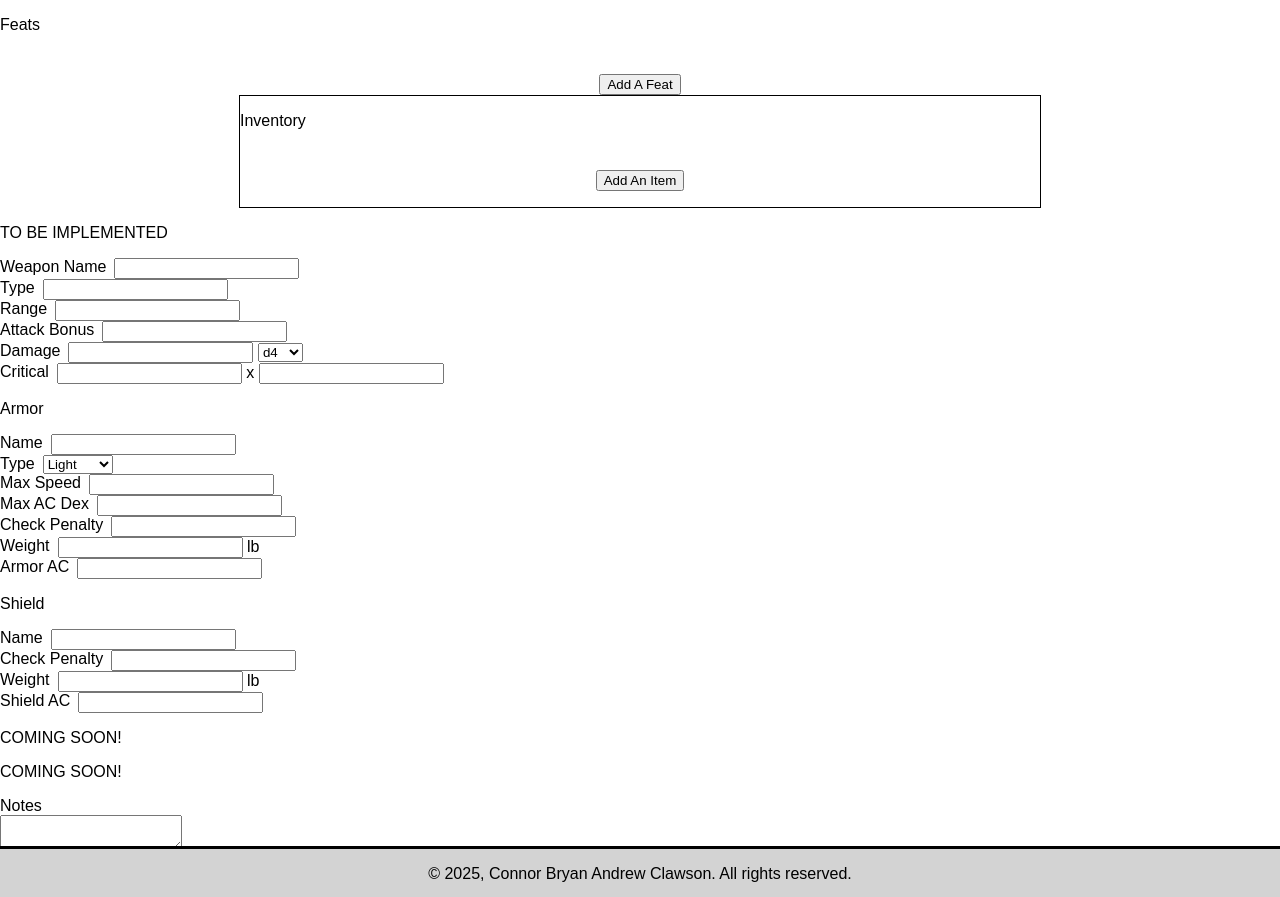
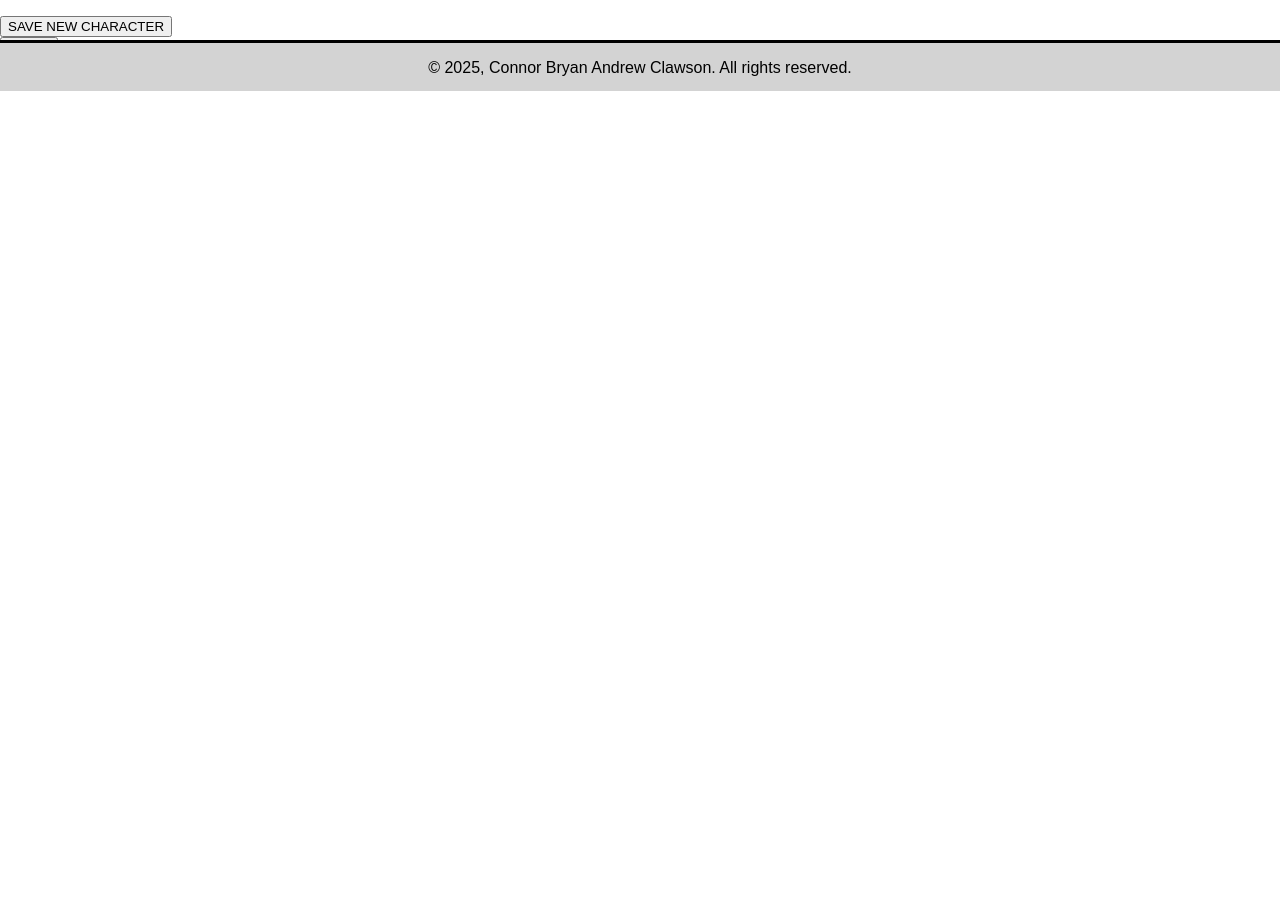
Before and after one commit to ZackLynx/Character_Manager, a PHP site: template view/table_add.php in a window 1280 px wide. Shown: the part 709-1606 px from the top of the page. After the commit the page ends 800 px from the top, so only its background shows below. Run offline with PHP 8.4, Linux system fonts and the light colour scheme; the template is opened without the code that fills it, so the values that code supplies are empty.

Commit message:
Changes logs brought up to date plus current progress.

```diff
--- a/controller/controller.php
+++ b/controller/controller.php
@@ -26,6 +26,7 @@ CBAC        2025-04-27      added migrate-skills action for Skills rework
 CBAC        2025-04-28      First successful test of skill values migration. Moved from if-else
                             branches to switch-case blocks for actions
 CBAC        2025-05-02      Finished skills rework implementation
+CBAC        2025-05-06      Tests begin for evaluating cookies as alternative to hidden fields.
 -----------------------------------------------------------------------------------------------
 */
 
--- a/js/character_sheet.js
+++ b/js/character_sheet.js
@@ -16,6 +16,7 @@ CBAC        2025-04-15      Renamed file from `skills_autocalc.js` to `character
                             Added first pass of functions for Feats.
 CBAC        2025-04-24      Added function for adding new items.
 CBAC        2025-05-04      Skill Bonus now shows the calculation of the skill fields.
+CBAC        2025-05-08      Tabs tested and implemented.
 -----------------------------------------------------------------------------------------------
 */
 
--- a/model/table_data.php
+++ b/model/table_data.php
@@ -34,6 +34,7 @@ CBAC        2025-04-28      Exploring new CRUD approach with `REPLACE INTO` keyw
                             Added prune_characters_columns() for later use, DO NOT EXECUTE THIS
                             FUNCTION YET!
 CBAC        2025-05-02      Skills now delete when a character is deleted.
+CBAC        2025-05-07      Skills
 -----------------------------------------------------------------------------------------------
 */
 
--- a/sql/character_skills.sql
+++ b/sql/character_skills.sql
@@ -15,6 +15,8 @@ Who         When            What
 CBAC        2025-04-22      Original Version
 CBAC        2025-04-26      Added Foreign Key constraints.
 CBAC        2025-04-27      `character_skills` now uses a 3 key composite key.
+CBAC        2025-05-06      Completed inclusion of all 11 core classes class skills
+CBAC        2025-05-07      Successful draft of new query for getting class skills
 -----------------------------------------------------------------------------------------------
 */
 
--- a/sql/inventory.sql
+++ b/sql/inventory.sql
@@ -25,6 +25,5 @@ CREATE TABLE `inventory` (
     Item_Desc TEXT
 );
 
-
 ALTER TABLE `inventory` ADD CONSTRAINT `FK_Inv_Character`
 FOREIGN KEY (`Character_ID`) REFERENCES `characters` (`Character_ID`);
--- a/view/character_sheet.php
+++ b/view/character_sheet.php
@@ -29,6 +29,8 @@ CBAC        2025-04-30      Added Character level field
 CBAC        2025-05-02      New skills system fully implemented on this page.
 CBAC        2025-05-03      placeholder fields for armor and weapons added, php and JavaScript
                             not yet implemented.
+CBAC        2025-05-04      Small chances to skill fields for new real-time calculation script.
+CBAC        2025-05-08      Tabs fully implemented. Skills are the default view
 -----------------------------------------------------------------------------------------------
 Still To Do:
 Dynamically assign this variable based on the characters ability scores.
@@ -271,7 +273,7 @@ $abilities = ['STR', 'DEX', 'CON', 'INT', 'WIS', 'CHA'];
 
 <div id="tab-view">
     <div id="tabs">
-        <button type="button" id="button-skills">Skills</button>
+        <button type="button" class="selected-tab" id="button-skills">Skills</button>
         <button type="button" id="button-feats">Feats</button>
         <button type="button" id="button-inventory">Inventory</button>
         <button type="button" id="button-combat">Combat</button>
@@ -327,7 +329,7 @@ $abilities = ['STR', 'DEX', 'CON', 'INT', 'WIS', 'CHA'];
             endforeach; ?>
         </table>
     </div>
-    <div id="feats">
+    <div id="feats" hidden>
         <p>
             Feats
         </p>
@@ -355,7 +357,7 @@ $abilities = ['STR', 'DEX', 'CON', 'INT', 'WIS', 'CHA'];
         <input type="text" name="num-of-feats" id="num-of-feats" value="<?php echo $featNum; ?>" hidden>
         <input type="text" name="feats-to-delete" id="feats-to-delete" hidden>
     </div>
-    <div id="inventory">
+    <div id="inventory" hidden>
         <p>
             Inventory
         </p>
@@ -385,7 +387,7 @@ $abilities = ['STR', 'DEX', 'CON', 'INT', 'WIS', 'CHA'];
         <input type="text" name="num-of-items" id="num-of-items" value="<?php echo $ItemNum; ?>" hidden>
         <input type="text" name="items-to-delete" id="items-to-delete" hidden>
     </div>
-    <div id="combat">
+    <div id="combat" hidden>
         <p>TO BE IMPLEMENTED</p>
         <div id="attacks">
             <div id="weapon-primary">
@@ -467,17 +469,17 @@ $abilities = ['STR', 'DEX', 'CON', 'INT', 'WIS', 'CHA'];
         </div>
 
     </div>
-    <div id="saving-throws">
+    <div id="saving-throws" hidden>
         <p>
             COMING SOON!
         </p>
     </div>
-    <div id="effects">
+    <div id="effects" hidden>
         <p>
             COMING SOON!
         </p>
     </div>
-    <div id="notes-block">
+    <div id="notes-block" hidden>
         <label for="Notes">Notes</label>
         <br>
         <textarea name="Notes" id="Notes"><?php echo $valMemory['Notes']; ?></textarea>
```
